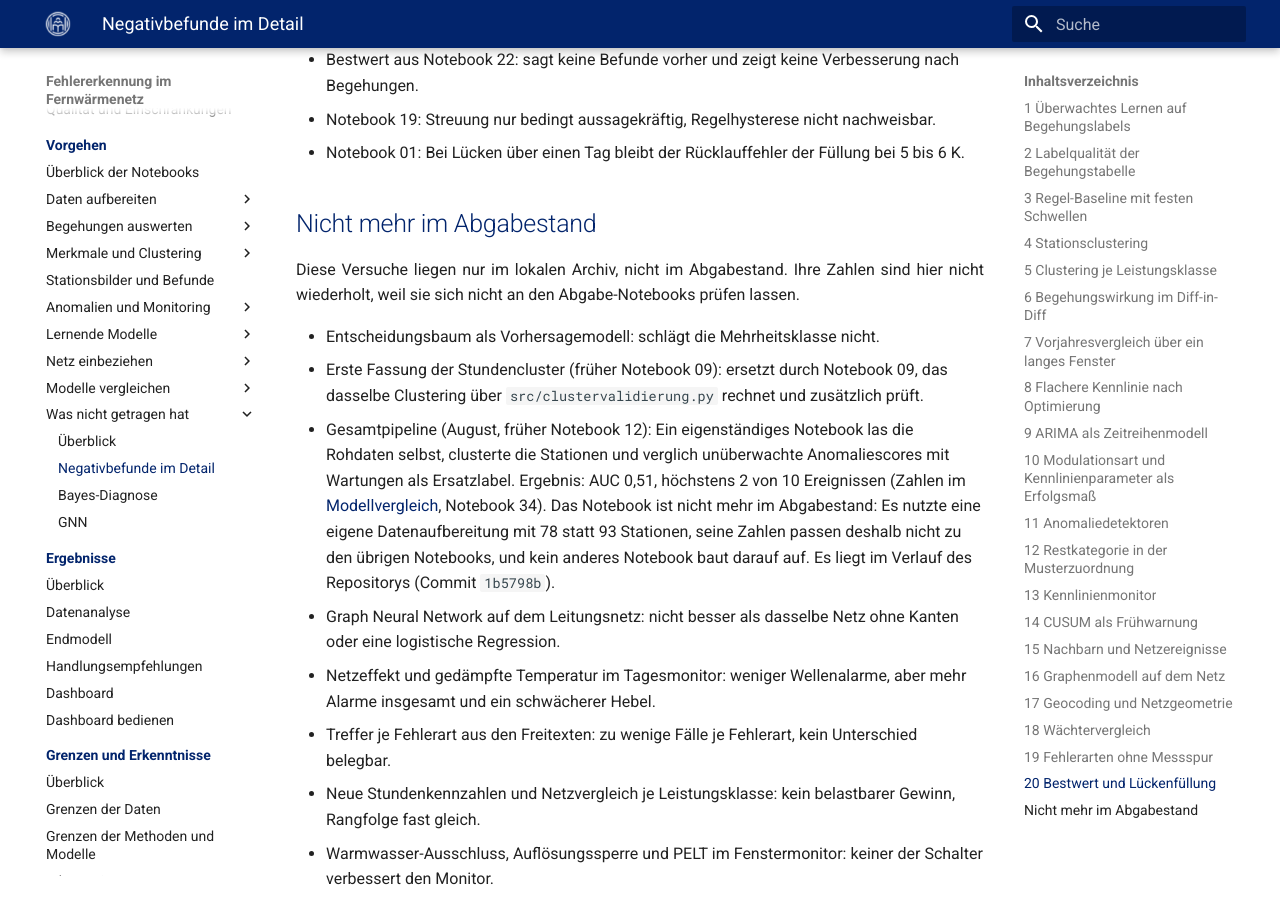
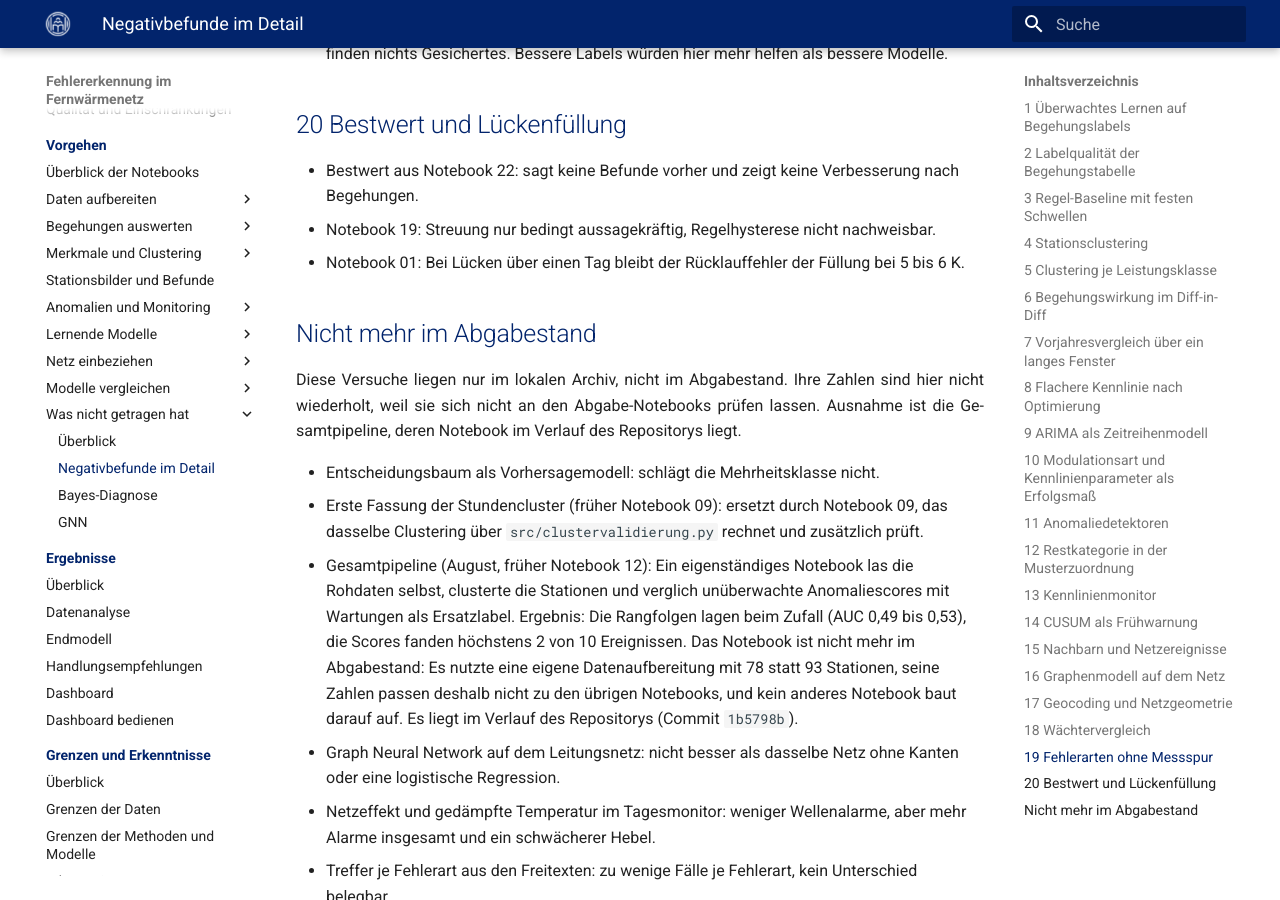
Before and after one commit to ivelinayna/projektseminar, an MkDocs documentation site: the page built from docs/nicht_getragen/negativbefunde.md, in a window 1280 px wide and 900 px high, scrolled down 7911 px. Built offline with MkDocs 1.6.1 and Material for MkDocs 9.7.7, drawn with Linux system fonts in a browser that asks for light colours; some of the changed text lies outside the part shown.

Commit message:
Negativbefunde: Wächtervergleich und Gesamtpipeline korrigiert

```diff
--- a/docs/nicht_getragen/negativbefunde.md
+++ b/docs/nicht_getragen/negativbefunde.md
@@ -154,7 +154,8 @@ Hier stehen die Ansätze, die nicht getragen haben. Sie sind methodische Ergebni
 - Nach Holm bleibt nur Kennlinie mit CUSUM belegt (Tagesmonitor 33 von 43, Holm 0,017). „Ohne Netzereignisse“ ist dieselbe Kennlinie.
 - Normalverhaltensmodell 30 von 43, Holm 0,08. LSTM mit CUSUM Holm 0,20.
 - Prognose-LSTM mit Schwelle: 16 von 43 gegen 32 %, p = 0,26. Gegen das Normalverhaltensmodell McNemar 15 zu 1, p = 0,001.
-- Notebook 28: Der erste Blick in der vorigen Fassung war zu optimistisch, der Vorsprung ist nicht belegt.
+- Notebook 28 sieht schon auf den ersten Blick keinen Vorsprung: Alarm in den 14 Tagen nach der Begehung bei 11 bis 17 % der begangenen Stationen, bei nie begangenen 13 %.
+- An warmen Tagen bleibt das Prognose-LSTM im Dashboard trotzdem der Wächter, weil die Kennlinie dort nicht rechnet. Dort ist es nur an eingebauten Fehlern geprüft: Dauerdurchfluss 150 l/h zu 78 % bei höchstens 5 % Fehlalarmen, das Wochenmittel zu 45 % (Notebook 35, Test B).
 - Details in [Modellvergleich](../vergleich/modellvergleich.md).
 
 ## 19 Fehlerarten ohne Messspur
@@ -175,13 +176,13 @@ Hier stehen die Ansätze, die nicht getragen haben. Sie sind methodische Ergebni
 
 ## Nicht mehr im Abgabestand
 
-Diese Versuche liegen nur im lokalen Archiv, nicht im Abgabestand. Ihre Zahlen sind hier nicht wiederholt, weil sie sich nicht an den Abgabe-Notebooks prüfen lassen.
+Diese Versuche liegen nur im lokalen Archiv, nicht im Abgabestand. Ihre Zahlen sind hier nicht wiederholt, weil sie sich nicht an den Abgabe-Notebooks prüfen lassen. Ausnahme ist die Gesamtpipeline, deren Notebook im Verlauf des Repositorys liegt.
 
 - Entscheidungsbaum als Vorhersagemodell: schlägt die Mehrheitsklasse nicht.
 - Erste Fassung der Stundencluster (früher Notebook 09): ersetzt durch Notebook 09, das dasselbe Clustering über `src/clustervalidierung.py` rechnet und zusätzlich prüft.
 - Gesamtpipeline (August, früher Notebook 12): Ein eigenständiges Notebook las die Rohdaten selbst, clusterte die
-  Stationen und verglich unüberwachte Anomaliescores mit Wartungen als Ersatzlabel. Ergebnis: AUC 0,51, höchstens
-  2 von 10 Ereignissen (Zahlen im [Modellvergleich](../vergleich/modellvergleich.md), Notebook 34). Das Notebook ist nicht mehr
+  Stationen und verglich unüberwachte Anomaliescores mit Wartungen als Ersatzlabel. Ergebnis: Die Rangfolgen
+  lagen beim Zufall (AUC 0,49 bis 0,53), die Scores fanden höchstens 2 von 10 Ereignissen. Das Notebook ist nicht mehr
   im Abgabestand: Es nutzte eine eigene Datenaufbereitung mit 78 statt 93 Stationen, seine Zahlen passen deshalb
   nicht zu den übrigen Notebooks, und kein anderes Notebook baut darauf auf. Es liegt im Verlauf des Repositorys
   (Commit `1b5798b`).
```
